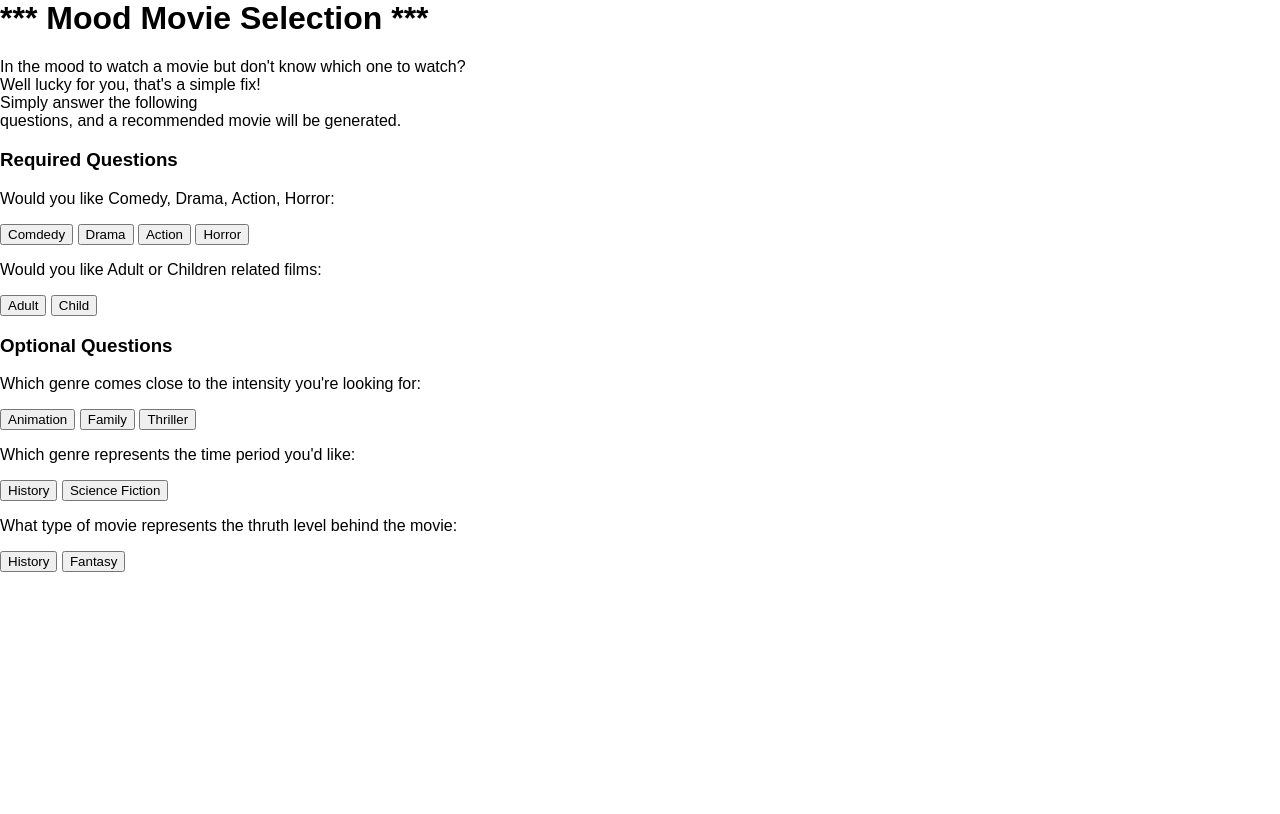
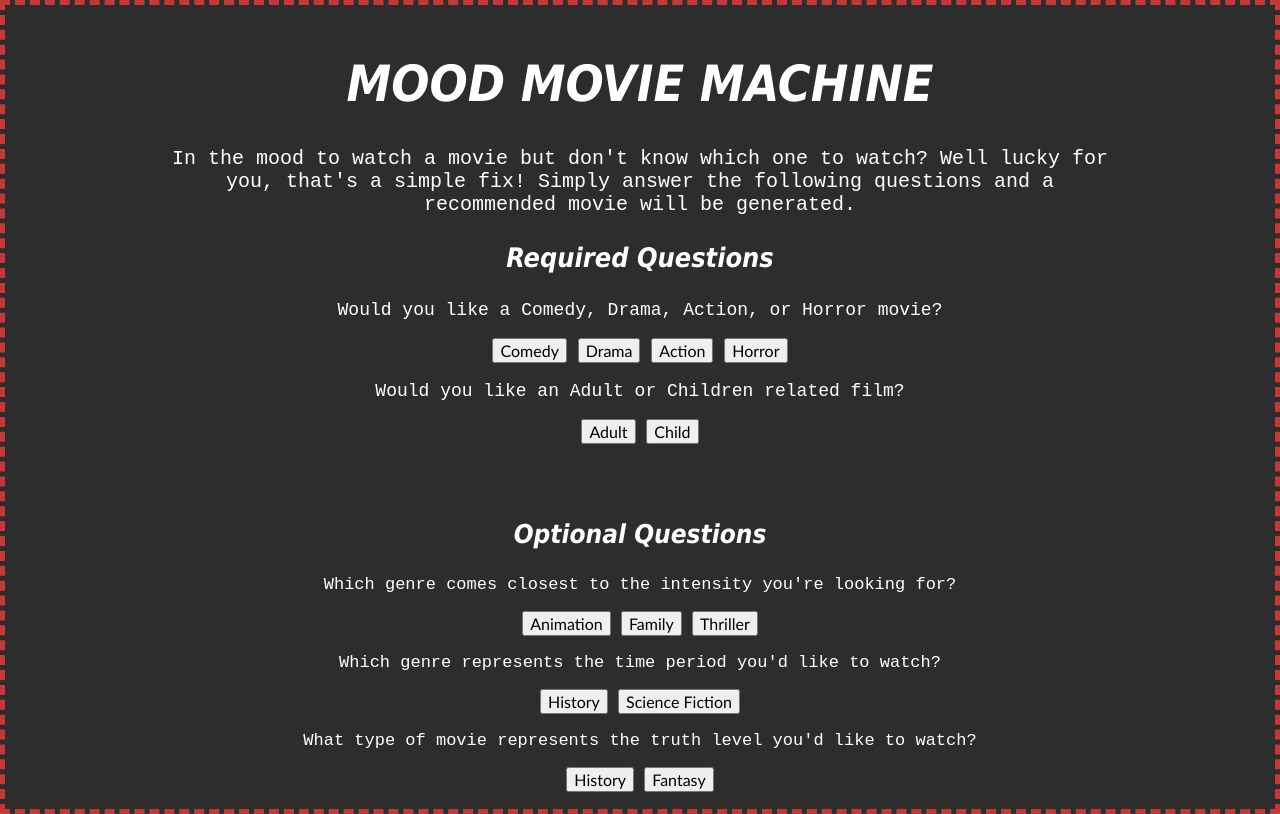
Before and after one commit to elisepolo/hackgt, a Flask app: page / in a window 1280 px wide. Before the commit the page ends 572 px from the top, so only its background shows below. Run offline with Flask 2, Linux system fonts and the light colour scheme.

Commit message:
Update index.html

```diff
--- a/templates/index.html
+++ b/templates/index.html
@@ -1,43 +1,146 @@
+<!DOCTYPE html>
 <html>
     <head>
         <title>Mood Movie Selection</title>
-        <link rel="stylesheet" href="{{ url_for('static', filename='style.css') }}">
+        <style type="text/css">
+
+        body{
+            background-color: #202020ef;
+            border: 5px dashed rgba(238, 60, 60, 0.795);
+            height: 100%;
+            min-height: 98vh;
+        }
+
+        .title h1{
+            text-align: center;
+            margin-top: 50px;
+            font-family: Tahoma;
+            font-weight: 600;
+            font-style: italic;
+            text-transform: uppercase;
+            font-size: 50px;
+            color: white;
+        }
+
+        .body{
+            color: white;
+            text-align: center;
+            font-family: 'Courier New', Courier, monospace;
+            font-size: 20px;
+            margin-left: 150px;
+            margin-right: 150px;
+        }
+
+        .header1{
+            color: white;
+            text-align: center;
+            font-family: Tahoma;
+            font-style: italic;
+            font-size: 23px;
+        }
+
+        .body1{
+            color: white;
+            text-align: center;
+            font-family: 'Courier New', Courier, monospace;
+            font-size: 18px;
+        }
+
+        .button{
+            font-family:'Gill Sans', 'Gill Sans MT', Calibri, 'Trebuchet MS', sans-serif;
+            font-size: 16px;
+        }
+        .body2{
+            color: white;
+            text-align: center;
+            font-family: 'Courier New', Courier, monospace;
+            font-size: 18px;
+        }
+
+        .body3 h3{
+            color: white;
+            text-align: center;
+            font-family: Tahoma;
+            font-style: italic;
+            font-size: 26px;
+            margin-top: 75px;
+        }
+
+        .body3{
+            color: white;
+            text-align: center;
+            font-family: 'Courier New', Courier, monospace;
+            font-size: 17px;
+        }
+
+        .body4{
+            color: white;
+            text-align: center;
+            font-family: 'Courier New', Courier, monospace;
+            font-size: 17px;
+        }
+
+        .body5{
+            color: white;
+            text-align: center;
+            font-family: 'Courier New', Courier, monospace;
+            font-size: 17px;
+        }
+
+        </style>
+
     </head>
+    <body>
+        <div class="title">
+            <h1>Mood Movie Machine</h1>
+        </div>
 
-    <body>
-        <h1>*** Mood Movie Selection ***</h1>
-        <p>In the mood to watch a movie but don't know which one to watch? <br />
-        Well lucky for you, that's a simple fix! <br />Simply answer the following <br/>
-        questions, and a recommended movie will be generated.</p>
+        <div class="body">
+            <p>In the mood to watch a movie but don't know which one to watch? Well lucky for you, that's a simple fix! Simply answer the following questions and a recommended movie will be generated.</p>
+        </div>
 
         {% extends "base.html" %}
         {% block title%} {% endblock %}
         {% block body %}
+
         <form action="#" method="post">
-            <h3>Required Questions</h3>
-            <p>Would you like Comedy, Drama, Action, Horror:</p>
-            <p><button name="mood" type="submit" value="Comdedy">Comdedy</button>
-            <button name="mood" type="submit" value="Drama">Drama</button>
-            <button name="mood" type="submit" value="Action">Action</button>
-            <button name="mood" type="submit" value="Horror">Horror</button>
+            <div class="header1">
+                <h3>Required Questions</h3>
+            </div>
 
-            <p>Would you like Adult or Children related films:</p>
-            <p><button name="age_reference" type="submit" value="Adult">Adult</button>
-            <button name="age_reference" type="submit" value="Child">Child</button>
+            <div class="body1">
+                <p>Would you like a Comedy, Drama, Action, or Horror movie?</p>
+                <p><button class="button" name="mood" type="radio" value="Comedy">Comedy</button>
+                <button class="button" name="mood" type="radio" value="Drama">Drama</button>
+                <button class="button" name="mood" type="radio" value="Action">Action</button>
+                <button class="button" name="mood" type="radio" value="Horror">Horror</button>
+            </div>
 
-            <h3>Optional Questions</h3>
-            <p>Which genre comes close to the intensity you're looking for:</p>
-            <p><button name="intensity" type="submit" value="Animation">Animation</button>
-            <button name="intensity" type="submit" value="Family">Family</button>
-            <button name="intensity" type="submit" value="Thriller">Thriller</button>
+            <div class="body2">
+                <p>Would you like an Adult or Children related film?</p>
+                <p><button class="button" name="age_reference" type="radio" value="Adult">Adult</button>
+                <button class="button" name="age_reference" type="radio" value="Child">Child</button>
+            </div>
 
-            <p>Which genre represents the time period you'd like:</p>
-            <p><button name="period" type="submit" value="History">History</button>
-            <button name="period" type="submit" value="Science Fiction">Science Fiction</button>
+            <div class="body3">
+                <h3>Optional Questions</h3>
+                <p>Which genre comes closest to the intensity you're looking for?</p>
+                <p><button class="button" name="intensity" type="radio" value="Animation">Animation</button>
+                <button class="button" name="intensity" type="radio" value="Family">Family</button>
+                <button class="button" name="intensity" type="radio" value="Thriller">Thriller</button>
+            </div>
 
-            <p>What type of movie represents the thruth level behind the movie:</p>
-            <p><button name="type" type="submit" value="History">History</button>
-            <button name="type" type="submit" value="Fantasy">Fantasy</button>
+            <div class="body4">
+                <p>Which genre represents the time period you'd like to watch?</p>
+                <p><button class="button" name="period" type="radio" value="History">History</button>
+                <button class="button" name="period" type="radio" value="Science Fiction">Science Fiction</button>
+            </div>
+
+            <div class="body5">
+                <p>What type of movie represents the truth level you'd like to watch?</p>
+                <p><button class="button" name="type" type="radio" value="History">History</button>
+                <button class="button" name="type" type="radio" value="Fantasy">Fantasy</button>
+            </div>
 
 
 
@@ -45,7 +148,4 @@
        {% endblock %}
 
     </body>
-
-
-
 </html>
```
